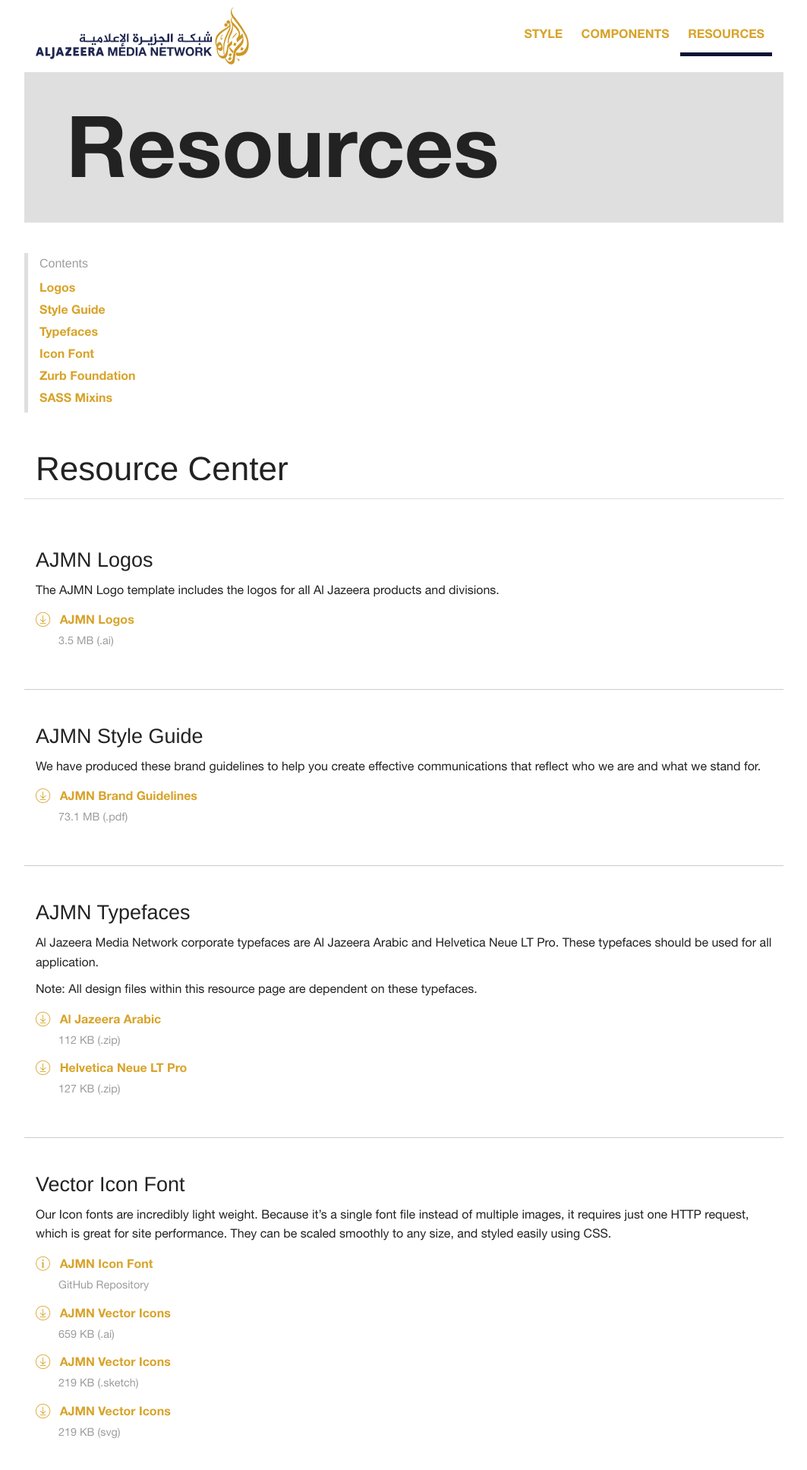
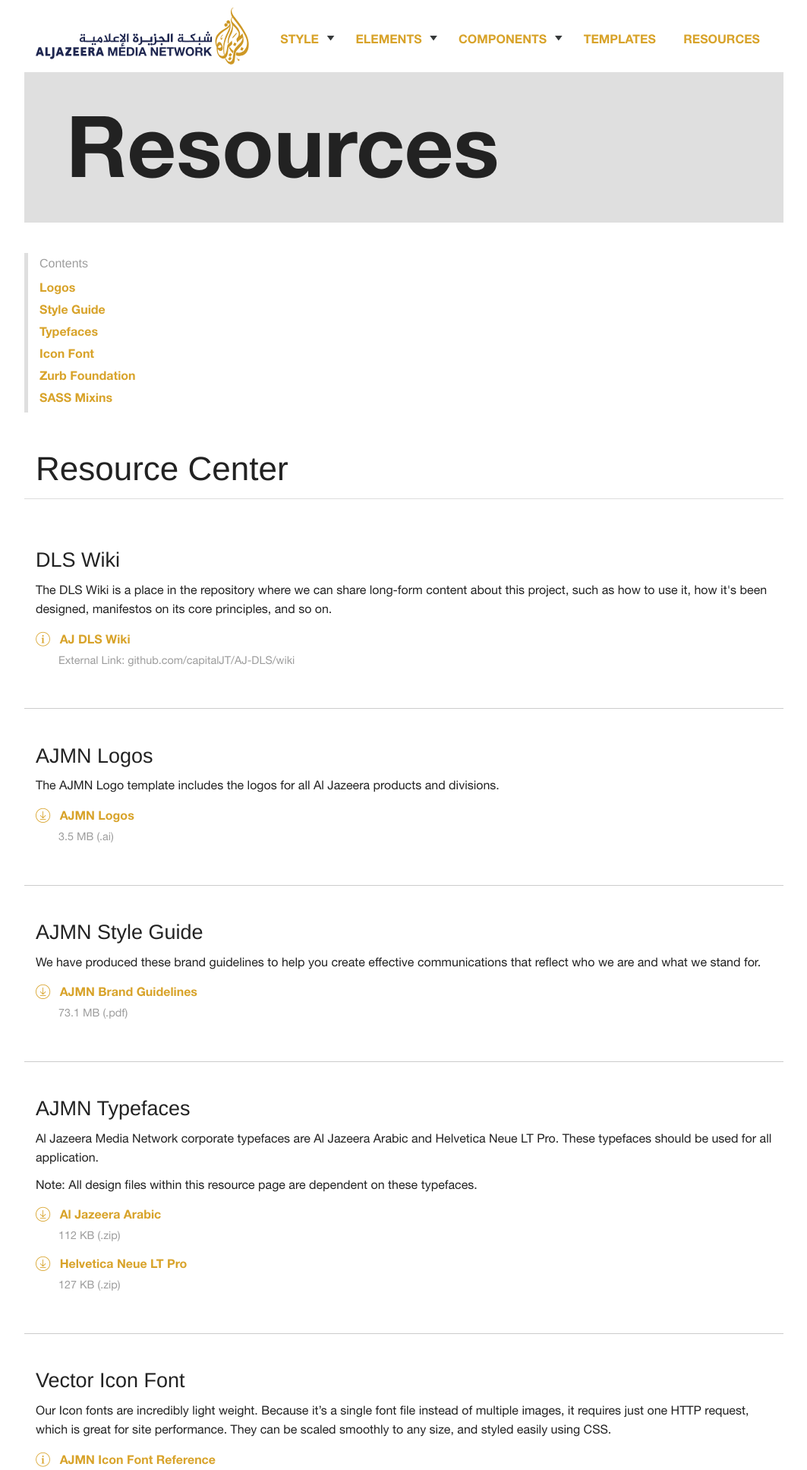
Before and after one commit to capitalJT/design-language-system, a PHP site: page /resources.php in a window 1280 px wide. Shown: the top 1935 px of the page at 76% size, without its empty margins (108-1171 px from the left). Run offline with PHP 8.4, Linux system fonts and the light colour scheme.

Commit message:
added navigation
Cleaned up the navigation and making the styles more reusable.

```diff
--- a/includes/navigation.php
+++ b/includes/navigation.php
@@ -1,12 +1,31 @@
 <?php $page = $_SERVER['SCRIPT_NAME']; ?>
-<nav class="right">
-  <li <?php if ($page == "/style.php"){ echo "class='active'";} ?>>
-  	<a href="style.php" >STYLE</a>
+<nav>
+  <li class="has-submenu">
+  	<a href="style.php" <?php if ($page == "/style.php"){ echo "class='active'";} ?>>Style</a>
+  	<ul class="submenu-wrapper">
+			<li><a href="style.php#brand-colors">Brand Colors</a></li>
+			<li><a href="style.php#typography">Typography</a></li>
+			<li><a href="style.php#icons">Icons</a></li>
+    </ul>
   </li>
-  <li <?php if ($page == "/components.php"){ echo "class='active'";} ?>>
-  	<a href="components.php" >COMPONENTS</a>
+  <li class="has-submenu">
+  	<a href="elements.php" <?php if ($page == "/elements.php"){ echo "class='active'";} ?>>Elements</a>
+    <ul class="submenu-wrapper">
+      <li><a href="elements.php#imagery">Imagery</a></li>
+      <li><a href="elements.php#buttons">Buttons</a></li>
+      <li><a href="elements.php#labels">Labels</a></li>
+      <li><a href="elements.php#inputs">Inputs</a></li>
+      <li><a href="elements.php#alerts">Alerts</a></li>
+      <li><a href="elements.php#panels">Panels</a></li>
+    </ul>
+  </li>
+  <li class="has-submenu">
+  	<a href="components.php" <?php if ($page == "/components.php"){ echo "class='active'";} ?>>Components</a>
+  </li>
+  <li <?php if ($page == "/templates.php"){ echo "class='active'";} ?>>
+  	<a href="templates.php" >Templates</a>
   </li>
   <li <?php if ($page == "/resources.php"){ echo "class='active'";} ?>>
-  	<a href="resources.php" >RESOURCES</a>
+  	<a href="resources.php" >Resources</a>
   </li>
 </nav>
--- a/js/app.js
+++ b/js/app.js
@@ -21,3 +21,9 @@ $('#scroll-to-top').click(function(){
   var body = $("html, body");
   body.animate({scrollTop:0}, '500', 'swing');
 });
+
+//Navigation hovering
+$('.has-submenu').hover(function(event){
+  event.preventDefault();
+  $(this).children('ul').stop(true).slideToggle();
+});
--- a/js/min/app-min.js
+++ b/js/min/app-min.js
@@ -1 +1 @@
-$(document).foundation(),$(document).ready(function(){smoothScroll.init()}),$(function(){$(window).scroll(function(){var o=$(window).scrollTop();o>70?$("#scroll-to-top").fadeIn():$("#scroll-to-top").fadeOut()})}),$("#scroll-to-top").click(function(){console.log("scrolled");var o=$("html, body");o.animate({scrollTop:0},"500","swing")});
+$(document).foundation(),$(document).ready(function(){smoothScroll.init()}),$(function(){$(window).scroll(function(){var o=$(window).scrollTop();o>70?$("#scroll-to-top").fadeIn():$("#scroll-to-top").fadeOut()})}),$("#scroll-to-top").click(function(){console.log("scrolled");var o=$("html, body");o.animate({scrollTop:0},"500","swing")}),$(".has-submenu").hover(function(o){o.preventDefault(),$(this).children("ul").stop(!0).slideToggle()});
--- a/resources.php
+++ b/resources.php
@@ -23,6 +23,16 @@
     <h1>Resource Center</h1>
   </div>
   <hr>
+
+  <article id="sass-mixins" class="large-12 columns">
+    <h3>DLS Wiki</h3>
+    <p>The DLS Wiki is a place in the repository where we can share long-form content about this project, such as how to use it, how it's been designed, manifestos on its core principles, and so on.</p>
+    <a class="icon-link" href="https://github.com/capitalJT/AJ-DLS/wiki" target="_blank">
+      <span class="icon ajmn-info"></span>
+      <span class="anchor-text">AJ DLS Wiki</span>
+    </a>
+    <span class="info block">External Link: github.com/capitalJT/AJ-DLS/wiki</span>
+  </article><!-- end sass-mixins -->
 
   <article id="logos" class="large-12 columns">
     <h3>AJMN Logos</h3>
@@ -65,6 +75,12 @@
   <article id="icon-font" class="large-12 columns">
     <h3>Vector Icon Font</h3>
     <p>Our Icon fonts are incredibly light weight. Because it’s a single font file instead of multiple images, it requires just one HTTP request, which is great for site performance. They can be scaled smoothly to any size, and styled easily using CSS.</p>
+    <a class="icon-link" href="http://capital-j.com/playground/ajmn-fonts/" target="_blank">
+      <span class="icon ajmn-info"></span>
+      <span class="anchor-text">AJMN Icon Font Reference</span>
+    </a>
+    <span class="info block">Live &amp; In the Wild: Capital-J Server</span>
+
     <a class="icon-link" href="http://github.com/capitalJT/AJMN-font/" target="_blank">
       <span class="icon ajmn-info"></span>
       <span class="anchor-text">AJMN Icon Font</span>
--- a/scss/_base.scss
+++ b/scss/_base.scss
@@ -2,6 +2,7 @@ $black: rgba(0,0,0,0.9);
 $gold: #d8a32a;
 $navy: rgb(12,19,53);
 $pale-sky: #6b717f;
+$onyx: #353839;
 
 $color-shadow: rgba($black, .125);
 $color-light-shade: rgba($black, .2);
--- a/scss/_masthead.scss
+++ b/scss/_masthead.scss
@@ -1,28 +1,10 @@
-.header-wrapper{
-	// background-color: white;
-	// background-color: #ccc;
-	// position: fixed;
-	// z-index: 100;
-	// top:0;
-	// right:0;
-	// left:0;
-}
 .header{
 	padding:10px 0;
 	.logo{
 		height:75px;
 		width:auto;
-	}
-	nav{
-		margin-top: 15px;
-		li{
-			padding:10px;
-			display:inline-block;
-			font-family: 'Helvetica-Neue-LT-Bold';
-			&.active{
-				border-bottom:solid thick $color-primary;
-			}
-		}
+		// background-color: pink;
+		float: left;
 	}
 }
 .hero{
@@ -33,3 +15,25 @@
 		line-height: 1em;
 	}
 }
+
+/* max-width 640px, mobile-only styles, use when QAing mobile issues */
+@media only screen and (max-width: 40em) {
+	.header{
+		.logo{
+			margin-bottom: 10px;
+		}
+	}
+}
+
+@media only screen and (max-width: 767px) {}
+
+/* Medium screens - min-width 641px, medium screens */
+@media only screen and (min-width: 40.063em) {}
+
+/* This is the new media query  */
+@media only screen and (min-width: 768px) {}
+
+@media only screen and (min-width: 1000px) {}
+
+/*Large screens - min-width 1025px, large screens*/
+@media only screen and (min-width: 64.063em) {}
--- /dev/null
+++ b/scss/_navigation.scss
@@ -0,0 +1,87 @@
+.header{
+	nav{
+		li{
+			list-style-type: none;
+			font-family: 'Helvetica-Neue-LT-Bold';
+			a{
+				text-transform: uppercase;
+				padding:1em;
+				line-height: 1em;
+				display:block;
+				&.active{
+					border-bottom:solid thick $color-primary;
+				}
+			}
+		}
+		.has-submenu{
+			position: relative;
+			z-index: 100;
+			&:before{
+				font-family: "ajmn-font";
+				font-size: 0.6em;
+				line-height: 1em;
+				padding:0.8em;
+				color:$onyx;
+				content: 'e';
+				position: absolute;
+				right:0;
+				top:8px;
+			}
+			ul{
+				margin:0;
+				display: none;
+				background-color: #eee;
+			}
+			li{
+				display:block !important;
+			}
+		}
+	}
+}
+
+/* max-width 640px, mobile-only styles, use when QAing mobile issues */
+@media only screen and (max-width: 40em) {
+	.header{
+		nav{
+			width:100%;
+			clear: both;
+			li{
+				border-bottom:solid thin $color-light-shade;
+			}
+		}
+	}
+}
+
+@media only screen and (max-width: 767px) {}
+
+/* Medium screens - min-width 641px, medium screens */
+@media only screen and (min-width: 40.063em) {
+	.header{
+		nav{
+			margin-top: 20px;
+			float: right;
+			li{
+				display:inline-block;
+			}
+			.has-submenu{
+				padding-right:12px;
+				ul{
+					position:absolute;
+					width:200px;
+					background-color: #fff;
+					a:hover{
+						background-color: #eee;
+					}
+				}
+			}
+		}
+	}
+}
+
+/* This is the new media query  */
+@media only screen and (min-width: 768px) {}
+
+@media only screen and (min-width: 1000px) {}
+
+/*Large screens - min-width 1025px, large screens*/
+@media only screen and (min-width: 64.063em) {}
--- a/scss/app.scss
+++ b/scss/app.scss
@@ -44,6 +44,7 @@
 
 @import "base";
 @import "masthead";
+@import "navigation";
 @import "typography";
 @import "brand-colors";
 @import "icon-font";
```
Also changed, not shown: components.php (deleted, +0 -31 lines), elements.php (added, +13 -0 lines), style.php (+0 -14 lines), templates.php (added, +7 -0 lines), css/app.css, 1 other file.
